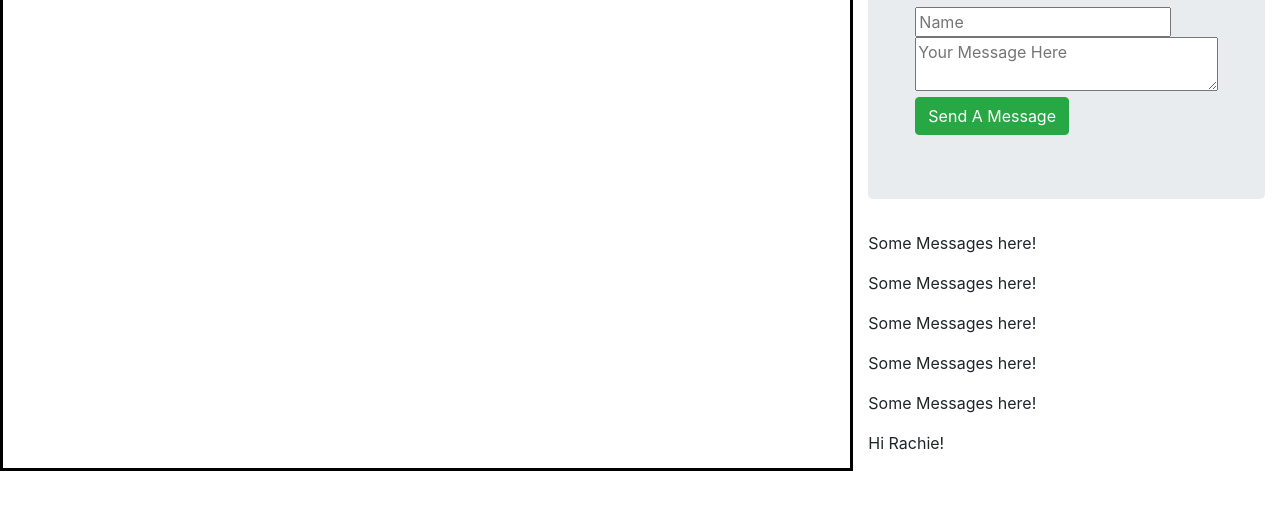
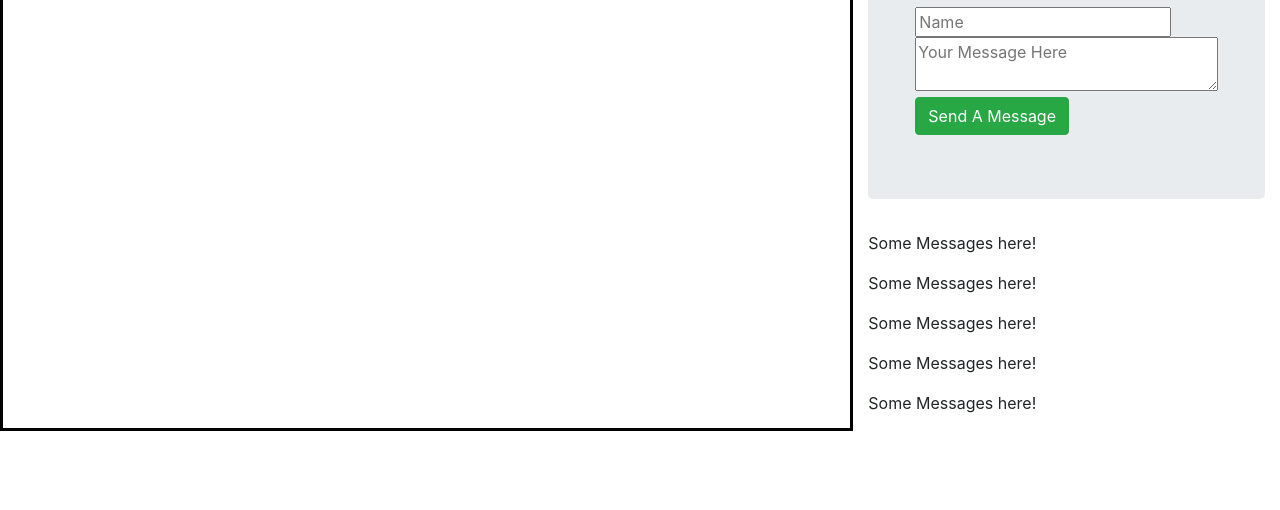
Before and after one commit to trmalley/ThesisProject, a website: page index.html in a window 1280 px wide. Shown: the part 236-746 px from the top of the page. Drawn offline with nearby package versions, Linux system fonts and the light colour scheme.

Commit message:
Bye Rachie

```diff
--- a/index.html
+++ b/index.html
@@ -40,7 +40,6 @@
 			<p>Some Messages here!</p>
 			<p>Some Messages here!</p>
 			<p>Some Messages here!</p>
-			<p>Hi Rachie!</p>
 
 		</div>
 		</div>
```
